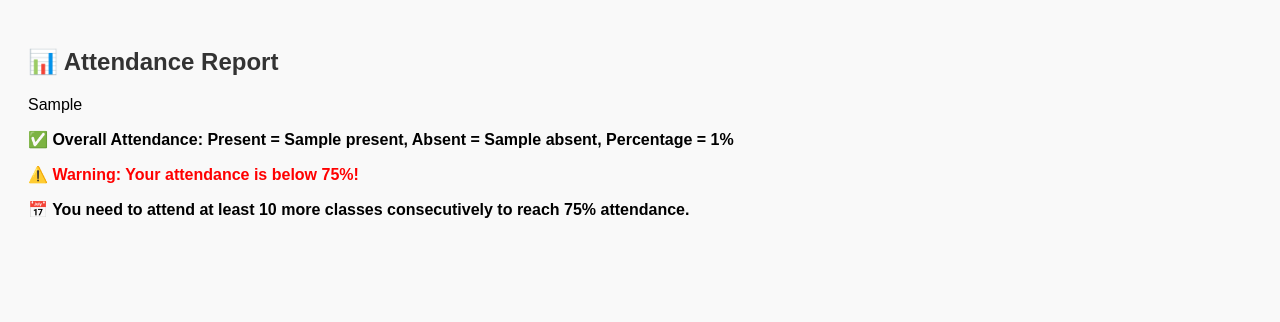
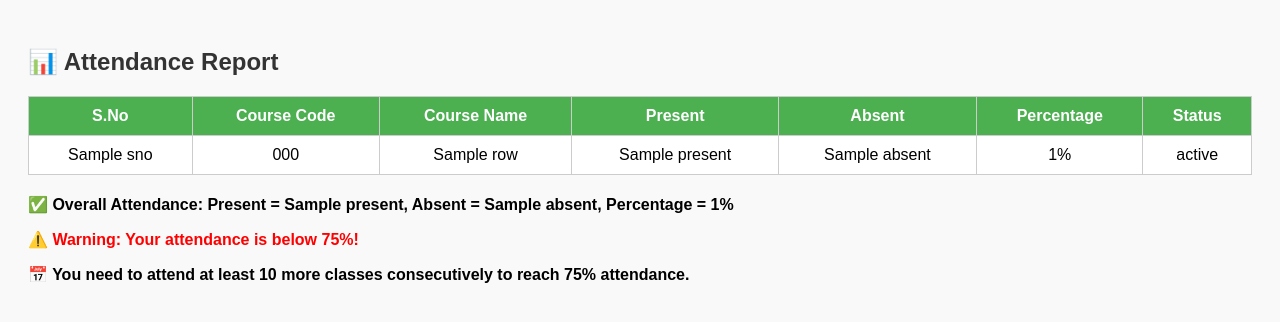
Before and after one commit to GKarthikeya/03.09.25, a Flask app: template templates/attendance.html in a window 1280 px wide. Shown: the top 322 px of the page. Run offline with Flask 3, Linux system fonts and the light colour scheme; the template is opened without the code that fills it: most values are stand-ins (such as "Sample title", 1, 10 or a date in 2020).

Commit message:
Update attendance.html

```diff
--- a/templates/attendance.html
+++ b/templates/attendance.html
@@ -35,7 +35,28 @@
 <body>
     <h2>📊 Attendance Report</h2>
 
-    {{ table_html | safe }}
+    <table>
+        <tr>
+            <th>S.No</th>
+            <th>Course Code</th>
+            <th>Course Name</th>
+            <th>Present</th>
+            <th>Absent</th>
+            <th>Percentage</th>
+            <th>Status</th>
+        </tr>
+        {% for row in table_data %}
+        <tr>
+            <td>{{ row.sno }}</td>
+            <td>{{ row.code }}</td>
+            <td>{{ row.name }}</td>
+            <td>{{ row.present }}</td>
+            <td>{{ row.absent }}</td>
+            <td>{{ row.percentage }}%</td>
+            <td>{{ row.status }}</td>
+        </tr>
+        {% endfor %}
+    </table>
 
     <div class="summary">
         <p>✅ Overall Attendance: Present = {{ overall.present }}, Absent = {{ overall.absent }}, Percentage = {{ overall.percentage }}%</p>
```
